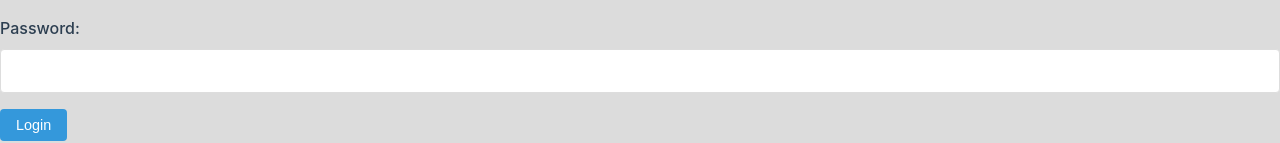
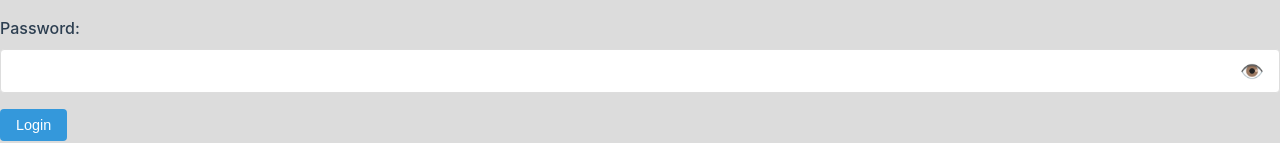
Before and after one commit to tervingo/iskandar-community-frontend, a React (Vite) app: page /home in a window 1280 px wide. Both pictures are taken after a click on the button "Login". Shown: the part 274-417 px from the top of the page. Built offline with nearby package versions, Linux system fonts and the light colour scheme.

Commit message:
toggle password visibility

```diff
--- a/src/App.css
+++ b/src/App.css
@@ -231,6 +231,43 @@ body {
   outline: none;
   border-color: #3498db;
   box-shadow: 0 0 0 2px rgba(52, 152, 219, 0.2);
+}
+
+/* Password input with toggle */
+.password-input-container {
+  position: relative;
+  display: flex;
+  align-items: center;
+}
+
+.password-input-container input {
+  padding-right: 3rem;
+}
+
+.password-toggle-btn {
+  position: absolute;
+  right: 0.75rem;
+  background: none;
+  border: none;
+  cursor: pointer;
+  font-size: 1.2rem;
+  padding: 0.25rem;
+  border-radius: 4px;
+  transition: background-color 0.2s ease;
+  display: flex;
+  align-items: center;
+  justify-content: center;
+  width: 2rem;
+  height: 2rem;
+}
+
+.password-toggle-btn:hover:not(:disabled) {
+  background-color: rgba(52, 152, 219, 0.1);
+}
+
+.password-toggle-btn:disabled {
+  cursor: not-allowed;
+  opacity: 0.5;
 }
 
 .form-actions {
--- a/src/components/Auth/Login.tsx
+++ b/src/components/Auth/Login.tsx
@@ -12,6 +12,7 @@ const Login: React.FC<LoginProps> = ({ onLoginSuccess }) => {
     name: '',
     password: '',
   });
+  const [showPassword, setShowPassword] = useState(false);
 
   const handleSubmit = async (e: React.FormEvent) => {
     e.preventDefault();
@@ -58,8 +59,9 @@ const Login: React.FC<LoginProps> = ({ onLoginSuccess }) => {
 
         <div className="form-group">
           <label htmlFor="password">Password:</label>
+          <div className="password-input-container">
             <input
-            type="password"
+              type={showPassword ? "text" : "password"}
               id="password"
               name="password"
               value={credentials.password}
@@ -67,6 +69,15 @@ const Login: React.FC<LoginProps> = ({ onLoginSuccess }) => {
               required
               disabled={loading}
             />
+            <button
+              type="button"
+              className="password-toggle-btn"
+              onClick={() => setShowPassword(!showPassword)}
+              disabled={loading}
+            >
+              {showPassword ? "🙈" : "👁️"}
+            </button>
+          </div>
         </div>
 
         <button
```
Lines whose indentation alone changed are shown as unchanged.
